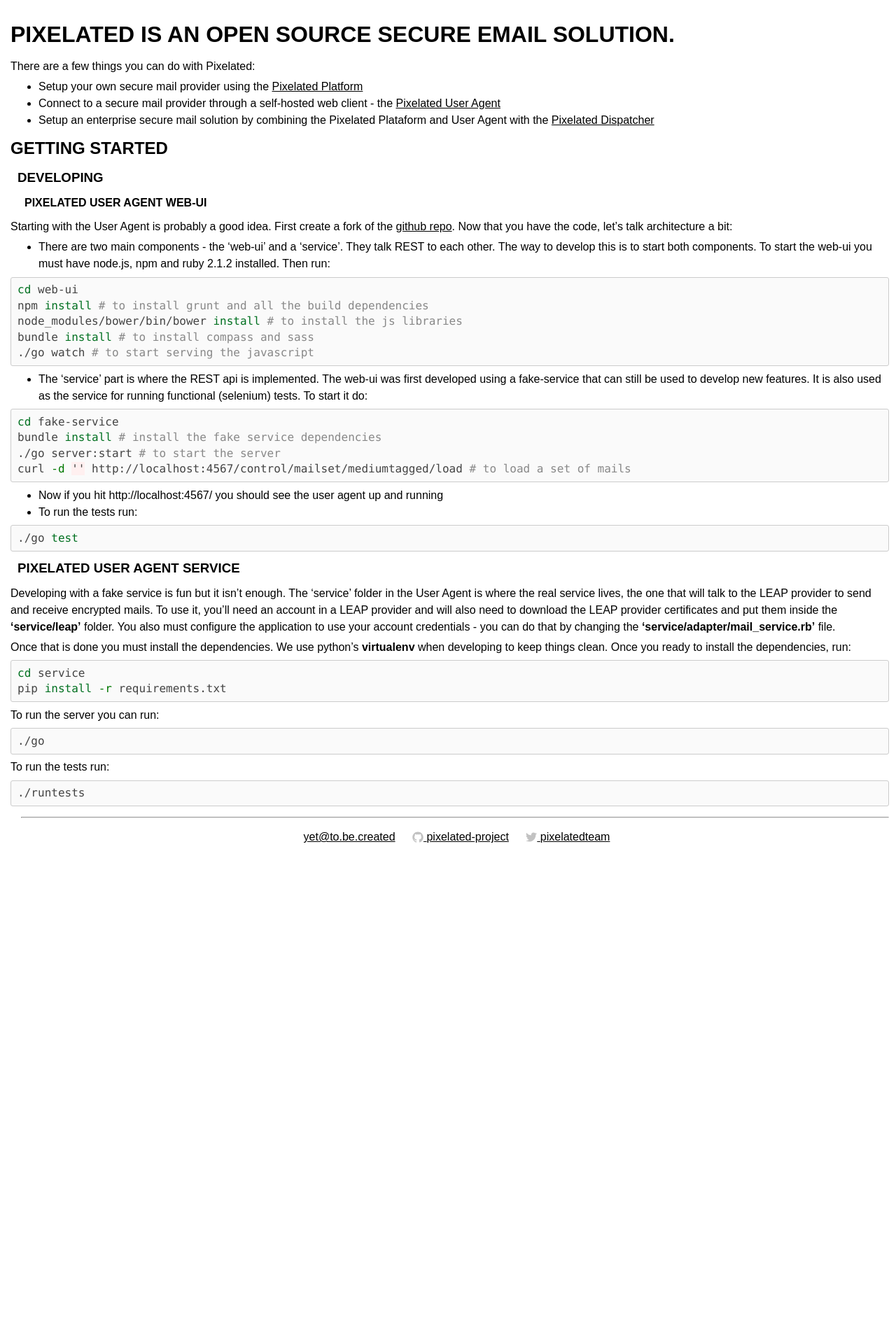
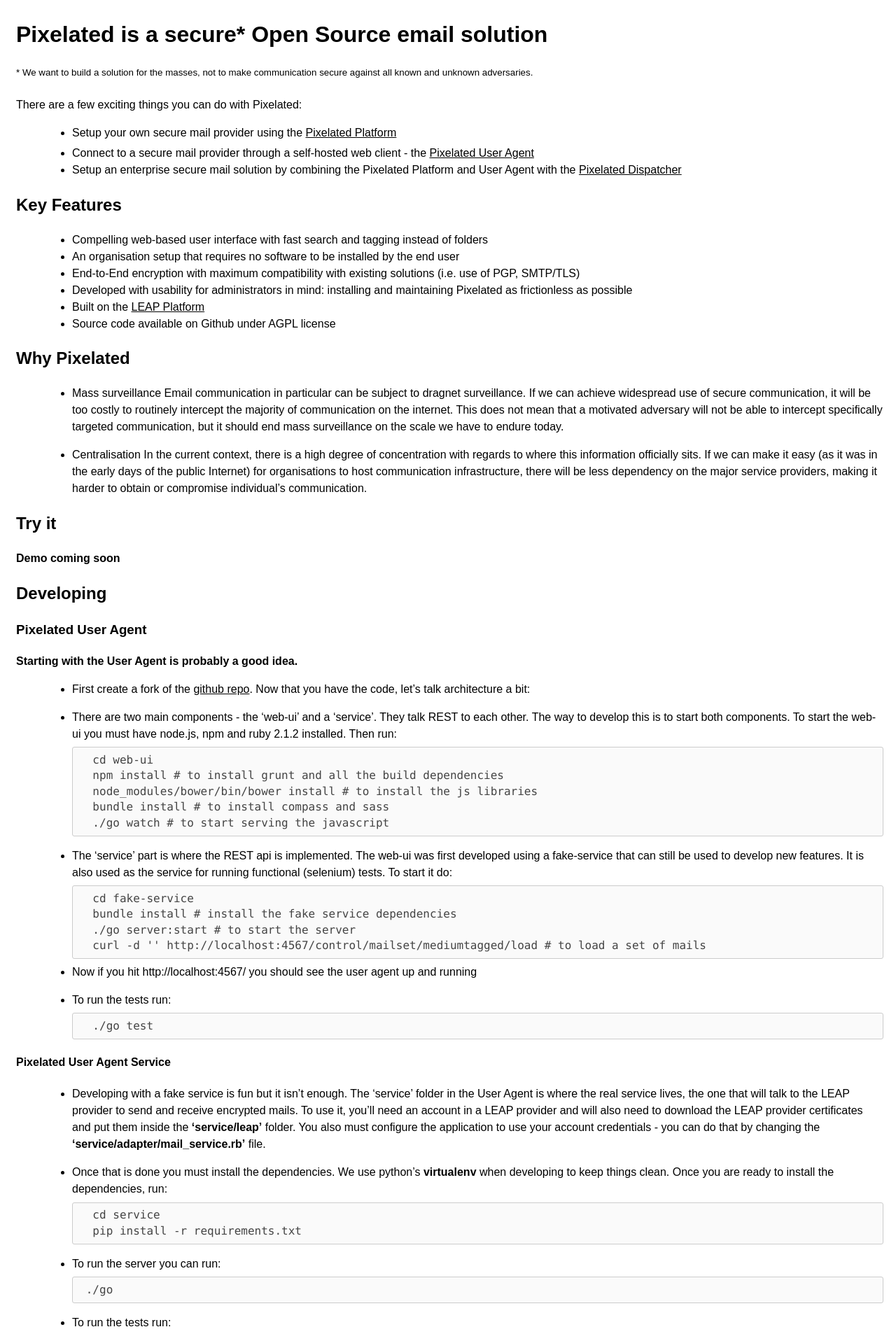
Before and after one commit to pixelated/website, a Jekyll site: the page built from index.md, in a window 1280 px wide. Shown: the top 1906 px of the page at 70% size. Built offline with Jekyll 4.4.1, drawn with Linux system fonts in a browser that asks for light colours; before the commit the page ends 1223 px from its top, so only the background shows below that; some of the changed text lies outside the part shown.

Commit message:
Adds dispatcher to index.md content. - some quick fix to css.

```diff
--- a/assets/stylesheets/main.css
+++ b/assets/stylesheets/main.css
@@ -1,8 +1,3 @@
-* {
-  margin: 0;
-  padding: 0;
-}
-
 html {
   font-family: sans-serif;
   line-height: 1.5;
@@ -16,14 +11,6 @@
 .page-content hr {
   margin: 15px 0px 0px 15px;
 }
-
-h1, h2, h3, h4 {
-  text-transform:uppercase;
-  margin: 10px 0 10px 0;
-}
-
-h3 { margin-left: 10px; }
-h4 { margin-left: 20px; }
 
 a,
 a:visited {
--- a/index.md
+++ b/index.md
@@ -2,72 +2,123 @@
 layout: default
 ---
 
-# Pixelated is an Open Source secure email solution.
+# Pixelated is a secure* Open Source email solution
+<sup>* We want to build a solution for the masses, not to make communication secure against all known and unknown adversaries.</sup>
 
-There are a few things you can do with Pixelated:
+There are a few exciting things you can do with Pixelated:
 
 * Setup your own secure mail provider using the <a href="http://github.com/pixelated-project/pixelated-platform">Pixelated Platform</a>
+
 * Connect to a secure mail provider through a self-hosted web client - the <a href="http://github.com/pixelated-project/pixelated-user-agent">Pixelated User Agent</a>
-* Setup an enterprise secure mail solution by combining the Pixelated Plataform and User Agent with the <a href="http://github.com/pixelated-project/pixelated-dispatcher">Pixelated Dispatcher</a>
+* Setup an enterprise secure mail solution by combining the Pixelated Platform and User Agent with the <a href="http://github.com/pixelated-project/pixelated-dispatcher">Pixelated Dispatcher</a>
 
 
-## Getting Started
+## Key Features
+* Compelling web-based user interface with fast search and tagging instead of folders
+* An organisation setup that requires no software to be installed by the end user
+* End-to-End encryption with maximum compatibility with existing solutions (i.e. use of PGP, SMTP/TLS)
+* Developed with usability for administrators in mind: installing and maintaining Pixelated as frictionless as possible
+* Built on the <a href="https://leap.se">LEAP Platform</a>
+* Source code available on Github under AGPL license
 
-### Developing
+## Why Pixelated
+* Mass surveillance
+Email communication in particular can be subject to dragnet surveillance. If we can achieve widespread use of secure communication, it will be too costly to routinely intercept the majority of communication on the internet. This does not mean that a motivated adversary will not be able to intercept specifically targeted communication, but it should end mass surveillance on the scale we have to endure today.
 
-#### Pixelated User Agent Web-Ui
+* Centralisation
+In the current context, there is a high degree of concentration with regards to where this information officially sits. If we can make it easy (as it was in the early days of the public Internet) for organisations to host communication infrastructure, there will be less dependency on the major service providers, making it harder to obtain or compromise individual’s communication.
 
-Starting with the User Agent is probably a good idea. First create a fork of the <a href="http://github.com/pixelated-project/pixelated-user-agent">github repo</a>. Now that you have the code, let’s talk architecture a bit:
+
+## Try it
+
+**Demo coming soon**
+
+
+## Developing
+
+### Pixelated User Agent
+**Starting with the User Agent is probably a good idea.**
+
+* First create a fork of the <a href="http://github.com/pixelated-project/pixelated-user-agent">github repo</a>. Now that you have the code, let’s talk architecture a bit:
 
 * There are two main components - the ‘web-ui’ and a ‘service’. They talk REST to each other. The way to develop this is to start both components. To start the web-ui you must have node.js, npm and ruby 2.1.2 installed. Then run:
 
+        cd web-ui
+        npm install # to install grunt and all the build dependencies
+        node_modules/bower/bin/bower install # to install the js libraries
+        bundle install # to install compass and sass
+        ./go watch # to start serving the javascript
 
-{% highlight bash %}
-cd web-ui
-npm install # to install grunt and all the build dependencies
-node_modules/bower/bin/bower install # to install the js libraries
-bundle install # to install compass and sass
-./go watch # to start serving the javascript
-{% endhighlight bash %}
 
 * The ‘service’ part is where the REST api is implemented. The web-ui was first developed using a fake-service that can still be used to develop new features. It is also used as the service for running functional (selenium) tests. To start it do:
 
-
-{% highlight bash %}
-cd fake-service
-bundle install # install the fake service dependencies
-./go server:start # to start the server
-curl -d '' http://localhost:4567/control/mailset/mediumtagged/load # to load a set of mails
-{% endhighlight bash %}
-
+        cd fake-service
+        bundle install # install the fake service dependencies
+        ./go server:start # to start the server
+        curl -d '' http://localhost:4567/control/mailset/mediumtagged/load # to load a set of mails
 
 * Now if you hit http://localhost:4567/ you should see the user agent up and running
 * To run the tests run:
 
-{% highlight bash %}
-./go test
-{% endhighlight bash %}
+        ./go test
 
 
-### Pixelated User Agent Service
+#### Pixelated User Agent Service
 
-Developing with a fake service is fun but it isn’t enough. The ‘service’ folder in the User Agent is where the real service lives, the one that will talk to the LEAP provider to send and receive encrypted mails. To use it, you’ll need an account in a LEAP provider and will also need to download the LEAP provider certificates and put them inside the <strong>‘service/leap’</strong> folder. You also must configure the application to use your account credentials - you can do that by changing the <strong>‘service/adapter/mail_service.rb’</strong> file.
+* Developing with a fake service is fun but it isn’t enough. The ‘service’ folder in the User Agent is where the real service lives, the one that will talk to the LEAP provider to send and receive encrypted mails. To use it, you’ll need an account in a LEAP provider and will also need to download the LEAP provider certificates and put them inside the <strong>‘service/leap’</strong> folder. You also must configure the application to use your account credentials - you can do that by changing the <strong>‘service/adapter/mail_service.rb’</strong> file.
 
-Once that is done you must install the dependencies. We use python’s <strong>virtualenv</strong> when developing to keep things clean. Once you ready to install the dependencies, run:
+* Once that is done you must install the dependencies. We use python’s <strong>virtualenv</strong> when developing to keep things clean. Once you are ready to install the dependencies, run:
 
-{% highlight bash %}
-cd service
-pip install -r requirements.txt
-{% endhighlight bash %}
+        cd service
+        pip install -r requirements.txt
 
-To run the server you can run:
+* To run the server you can run:
 
-{% highlight bash %}
-./go
-{% endhighlight bash %}
+       ./go
 
-To run the tests run:
+* To run the tests run:
 
-{% highlight bash %}
-./runtests
-{% endhighlight bash %}
+       ./runtests
+
+### Pixelated Dispatcher
+
+**Or how to run multiple single user agents on a server**
+
+* The pixelated-dispatcher allows you to run multiple instances of an application that had been designed for a single user, hence the name pixelated-dispatcher. Aside from managing the different instances it also provides a login form to restrict access to individual agents.
+
+The pixelated-dispatcher is based on a combination of two deamons to provide the service.
+
+* __pixelated-dispatcher proxy__
+
+    The proxy is the user facing part and the service you access when connecting to https://localhost:8080/.
+    It handles authentication and acts as a proxy for the agents. The intention is for this daemon to give up on
+    all unnecessary privileges as soon as possible.
+
+
+The entire user agent management is delegated to:
+
+* __pixelated-dispatcher server__
+
+    The server is not accessible from the web and is responsible for managing the lifecycle of the instances.
+    It provides a RESTful API to create/start/stop/delete/... agents. It uses [docker](https://github.com/dotcloud/docker)
+    to isolate the agents from each other and to provide the necessary runtime environment.
+
+
+__Setting up the Development Environment__
+
+* As the default provider is based on docker you need a running docker daemon somewhere. So you have to set
+DOCKER_HOST to the according value, e.g.
+
+        export DOCKER_HOST=tcp://192.168.59.103:2375
+
+* If you are working on OS X, we recommend [boot2docker](http://boot2docker.io/) as there is no native docker support.
+
+* To setup a dev environment, call:
+
+        git clone git@github.com:pixelated-project/pixelated-dispatcher.git
+        virtualenv pixelated_dispatcher_venv   # or created elsewhere
+        source pixelated_dispatcher_venv/bin/activate
+        cd pixelated-dispatcher
+        pip install -r requirements.txt
+
+        python setup.py test
```
